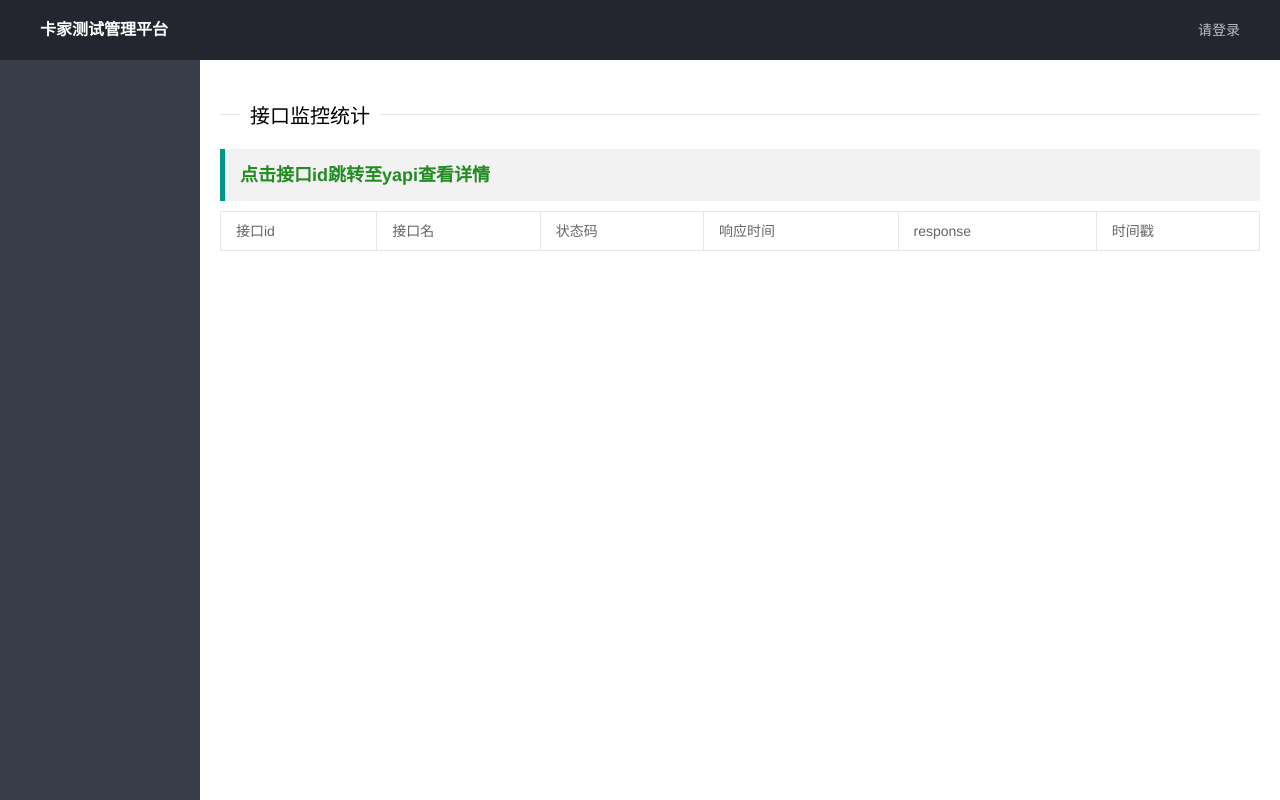
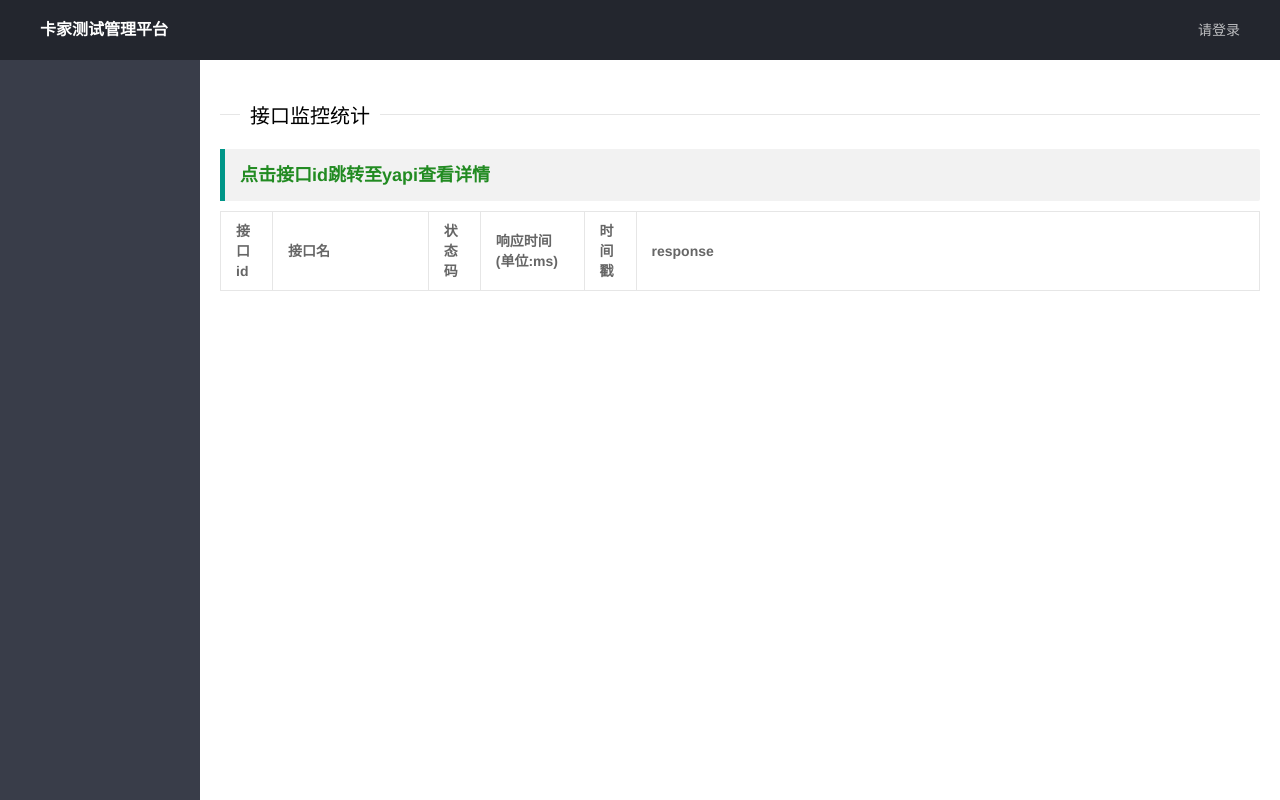
Before and after one commit to truckhome-test-dev/tk-test-platform, a Flask app: template templates/statis_show.html in a window 1280 px wide. Run offline with Flask 2, Linux system fonts and the light colour scheme; the template is opened without the code that fills it, so the values that code supplies are empty.

Commit message:
statis_show样式

```diff
--- a/templates/statis_show.html
+++ b/templates/statis_show.html
@@ -22,32 +22,39 @@
         <legend>{{ name }}</legend>
     </fieldset>
     <!-- 页面私有部分 -->
-    <table id='123' class="layui-table" style="margin-top:10px;margin-left:0px;width:100%" ;word-wrap:
-           normal|break-word;>
+    <table id='123' class="layui-table" style="margin-top:10px;margin-left:0;width:100%;word-wrap:normal;">
         <!-- <table class="table table-bordered"> -->
         <blockquote class="layui-elem-quote" style="font-size: 18px;color: forestgreen;font-weight: bold">
             点击接口id跳转至yapi查看详情
         </blockquote>
-
+        <colgroup>
+            <col width=5%>
+            <col width=15%>
+            <col width=5%>
+            <col width=10%>
+            <col width=5%>
+            <col width=65%>
+            <col>
+        </colgroup>
         <tr>
-            <th>接口id</th>
-            <th>接口名</th>
-            <th>状态码</th>
-            <th>响应时间</th>
-            <th>response</th>
-            <th>时间戳</th>
-
+            <th><b>接口id</b></th>
+            <th><b>接口名</b></th>
+            <th><b>状态码</b></th>
+            <th><b>响应时间(单位:ms)</b></th>
+            <th><b>时间戳</b></th>
+            <th><b>response</b></th>
         </tr>
         {% for i in err_data %}
             <tr>
                 <td>
-                    <a href="http://192.168.2.92:3000/project/{{ i[6] }}/interface/api/{{ i[1] }}" style="color: rgb(58, 141, 255)">{{ i[1] }}</a>
+                    <a href="http://192.168.2.92:3000/project/{{ i[6] }}/interface/api/{{ i[1] }}"
+                       style="color: rgb(58, 141, 255)">{{ i[1] }}</a>
                 </td>
                 <td>{{ i[5] }}</td>
                 <td>{{ i[2] }}</td>
                 <td>{{ i[3] }}</td>
+                <td>{{ i[0] }}</td>
                 <td>{{ i[4] }}</td>
-                <td>{{ i[0] }}</td>
 
 
             </tr>
@@ -55,13 +62,15 @@
         {% for i in timeout_data %}
             <tr>
                 <td>
-                    <a href="http://192.168.2.92:3000/project/{{ i[6] }}/interface/api/{{ i[1] }}" style="color: rgb(58, 141, 255)">{{ i[1] }}</a>
+                    <a href="http://192.168.2.92:3000/project/{{ i[6] }}/interface/api/{{ i[1] }}"
+                       style="color: rgb(58, 141, 255)">{{ i[1] }}</a>
                 </td>
                 <td>{{ i[5] }}</td>
                 <td>{{ i[2] }}</td>
                 <td>{{ i[3] }}</td>
+                <td>{{ i[0] }}</td>
                 <td>{{ i[4] }}</td>
-                <td>{{ i[0] }}</td>
+
 
             </tr>
         {% endfor %}
```
